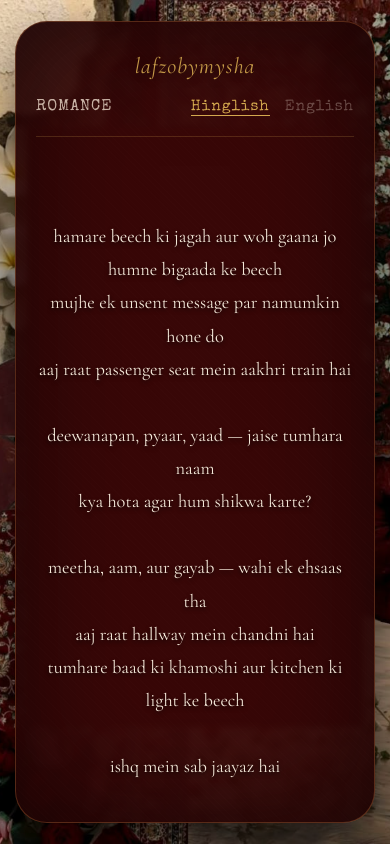
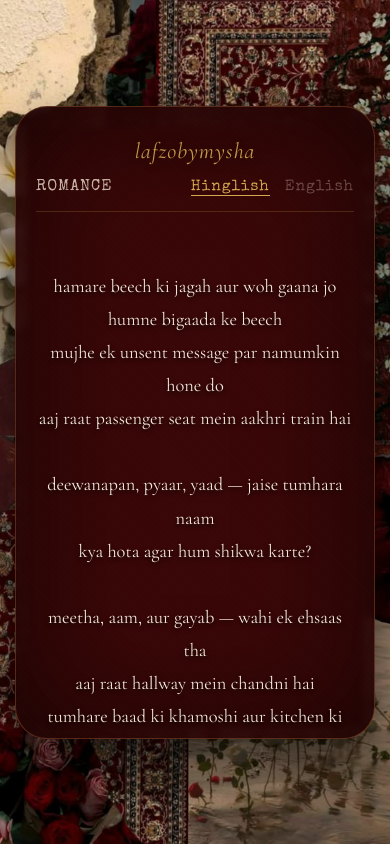
Before and after one commit to Rajkahar-12/lafzobymysha, a plain HTML site: page index.html in a window 390 px wide. Drawn offline with nearby package versions, Linux system fonts and the light colour scheme.

Commit message:
Update index.html

```diff
--- a/index.html
+++ b/index.html
@@ -10,7 +10,7 @@
 <style>
   :root{
     /* Original deep burgundy color, slightly transparent */
-    --sheet-color: rgba(58, 8, 8, 0.90);
+    --sheet-color: rgba(58, 8, 8, 0.92);
 
     --text-main: #f4e8d9;
     --text-muted: #c8b2a5;
@@ -40,24 +40,22 @@
     padding-bottom: calc(30px + env(safe-area-inset-bottom, 0px));
   }
 
-  /* 🎯 SUPER ROUNDED CORNERS (Capsule / Bubble style) */
+  /* 🎯 SUPER ROUNDED CORNERS */
   .poem-sheet {
     background-color: var(--sheet-color);
-
-    /* Very subtle blur so the background texture softly blends */
     backdrop-filter: blur(3px);
     -webkit-backdrop-filter: blur(3px);
 
     border: 1px solid rgba(212, 169, 79, 0.2);
     width: 100%;
     max-width: 800px;
+
+    /* Desktop sizing */
     min-height: 85vh;
     max-height: 95vh;
     overflow-y: auto;
 
     padding: 50px 60px;
-
-    /* THE FIX: Massive border-radius for that smooth circular look */
     border-radius: 48px;
 
     box-shadow:
@@ -68,6 +66,7 @@
     flex-direction: column;
     position: relative;
     color: var(--text-main);
+    transition: all 0.3s ease;
   }
 
   /* Custom Scrollbar */
@@ -75,14 +74,13 @@
   .poem-sheet::-webkit-scrollbar-track { background: transparent; }
   .poem-sheet::-webkit-scrollbar-thumb { background: rgba(212, 169, 79, 0.3); border-radius: 10px; }
 
-  /* Subtle texture overlay */
   .poem-sheet::before {
     content: '';
     position: absolute;
     inset: 0;
     background: repeating-linear-gradient(45deg, rgba(255,255,255,0.01) 0px, transparent 2px, transparent 4px);
     pointer-events: none;
-    border-radius: 48px; /* Matches parent */
+    border-radius: 48px;
   }
 
   .brand {
@@ -150,7 +148,6 @@
     line-height: 2;
     white-space: pre-line;
     animation: fadeIn 0.6s ease;
-
     text-shadow: 0 2px 4px rgba(0,0,0,0.8);
   }
 
@@ -188,7 +185,6 @@
     gap: 12px;
   }
 
-  /* Pill shaped button */
   .gen-btn {
     background: transparent;
     border: 1px solid rgba(212, 169, 79, 0.4);
@@ -197,7 +193,7 @@
     font-family: 'Cormorant Garamond', serif;
     font-style: italic;
     font-size: 1.3rem;
-    border-radius: 50px; /* Pill shape */
+    border-radius: 50px;
     cursor: pointer;
     transition: all 0.3s ease;
     letter-spacing: 1px;
@@ -247,21 +243,51 @@
   }
   .copy-btn:hover { opacity: 1; color: var(--gold); }
 
-  /* 📱 Mobile Adjustments */
+  /* =========================================================
+     📱 MOBILE OPTIMIZATIONS (Made much smaller/shorter!)
+     ========================================================= */
   @media (max-width: 768px) {
     body { padding: 15px; }
+
     .poem-sheet {
       max-width: 100%;
-      min-height: 85vh;
-      padding: 30px 20px;
-      /* Still very round on mobile, but fits the screen better */
-      border-radius: 32px;
-      background-color: rgba(58, 8, 8, 0.93);
+
+      /* THE FIX: Makes the sheet shrink to fit the text instead of forcing a huge height */
+      min-height: auto;
+      max-height: 75vh; /* Prevents it from ever covering the whole screen */
+
+      padding: 30px 20px; /* Tighter padding */
+      border-radius: 32px; /* Slightly smaller circular radius */
     }
+
     .poem-sheet::before { border-radius: 32px; }
-    .poem-area { font-size: 1.15rem; line-height: 1.8; }
-    .brand { font-size: 1.4rem; margin-bottom: 20px; }
-    .gen-btn { font-size: 1.1rem; padding: 12px 25px; }
+
+    .brand {
+      font-size: 1.4rem;
+      margin-bottom: 15px; /* Tighter margin */
+    }
+
+    .controls {
+      margin-bottom: 15px;
+      padding-bottom: 15px;
+    }
+
+    .poem-area {
+      font-size: 1.15rem;
+      line-height: 1.8;
+      padding: 10px 0; /* Less vertical padding inside */
+    }
+
+    .gen-btn {
+      font-size: 1.1rem;
+      padding: 12px 25px;
+      margin-top: 5px;
+    }
+
+    .action-area {
+      margin-top: 10px;
+      gap: 8px; /* Tighter spacing for buttons */
+    }
   }
 </style>
 </head>
```
